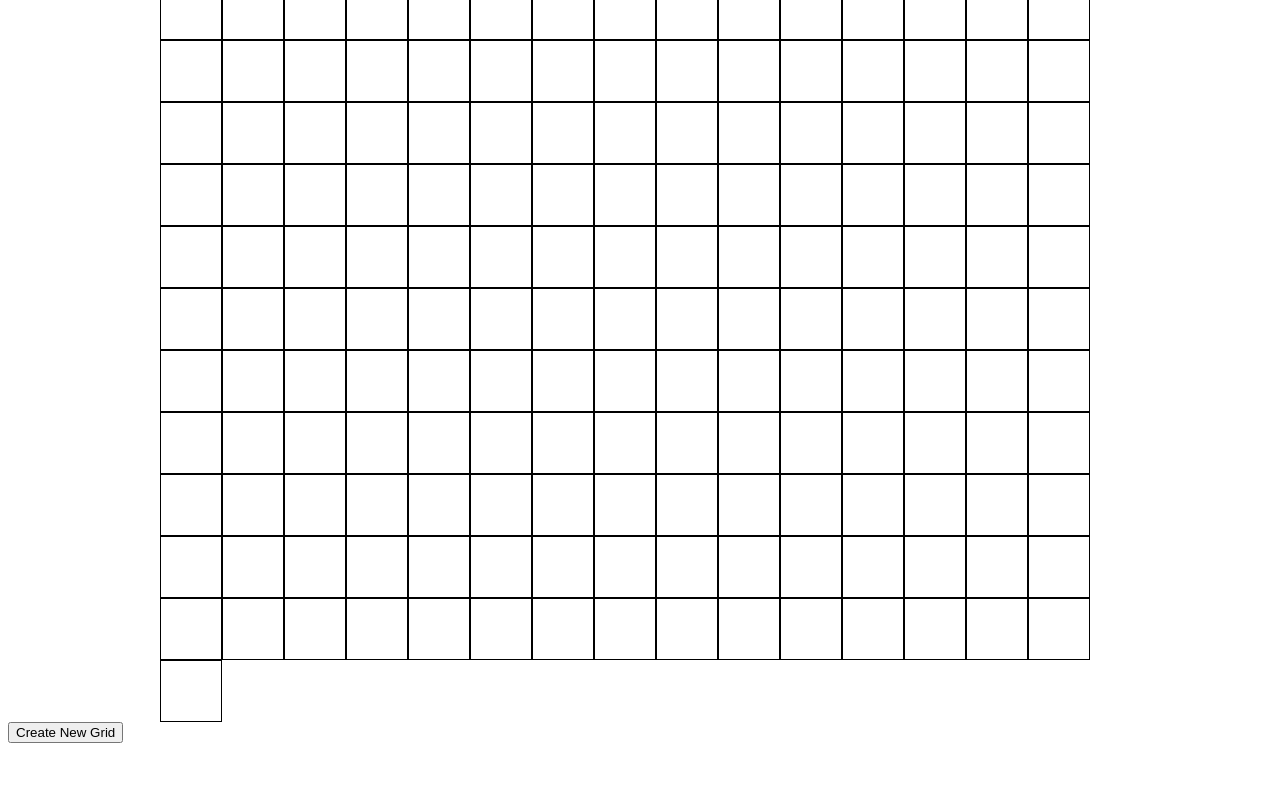
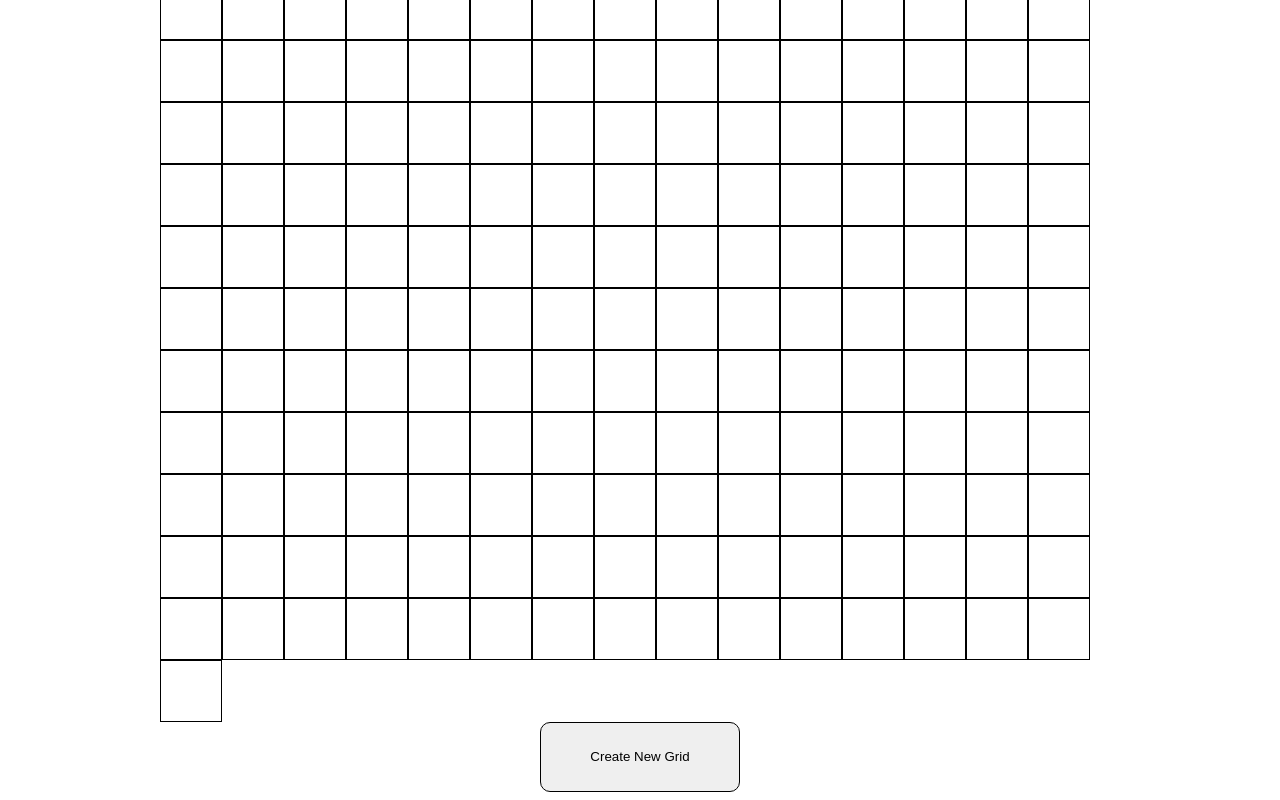
Before and after one commit to RunTheLi/Etch-a-Sketch, a plain HTML site: page index.html in a window 1280 px wide. Shown: the part 474-1274 px from the top of the page. Before the commit the page ends 1225 px from the top, so only its background shows below. Drawn offline with Linux system fonts and the light colour scheme.

Commit message:
add css and js

```diff
--- a/index.html
+++ b/index.html
@@ -12,7 +12,9 @@
         <div class="container"></div>
     </div>
 
-    <button id="btn" onclick="createNewGrid()">Create New Grid</button>
+    <div class="btn1">
+        <button id="btn2" onclick="createNewGrid()">Create New Grid</button>
+    </div>
 
     <script src="script.js"></script>
 </body>
--- a/script.js
+++ b/script.js
@@ -33,6 +33,8 @@ function createGrid(numSquaresPerSide) {
     });
 }
 
+
+
 function createNewGrid() {
     let numSquaresPerSide = prompt("Enter number of squares per side (max 100):");
 
--- a/styles.css
+++ b/styles.css
@@ -26,3 +26,16 @@ h1 {
     display: flex;
     align-items: center;
 }
+
+.btn1 {
+    justify-content: center;
+    display: flex;
+    align-items: center;
+}
+
+#btn2 {
+    width: 200px;
+    height: 70px;
+    border: 1px solid black;
+    border-radius: 10px;
+}
```
